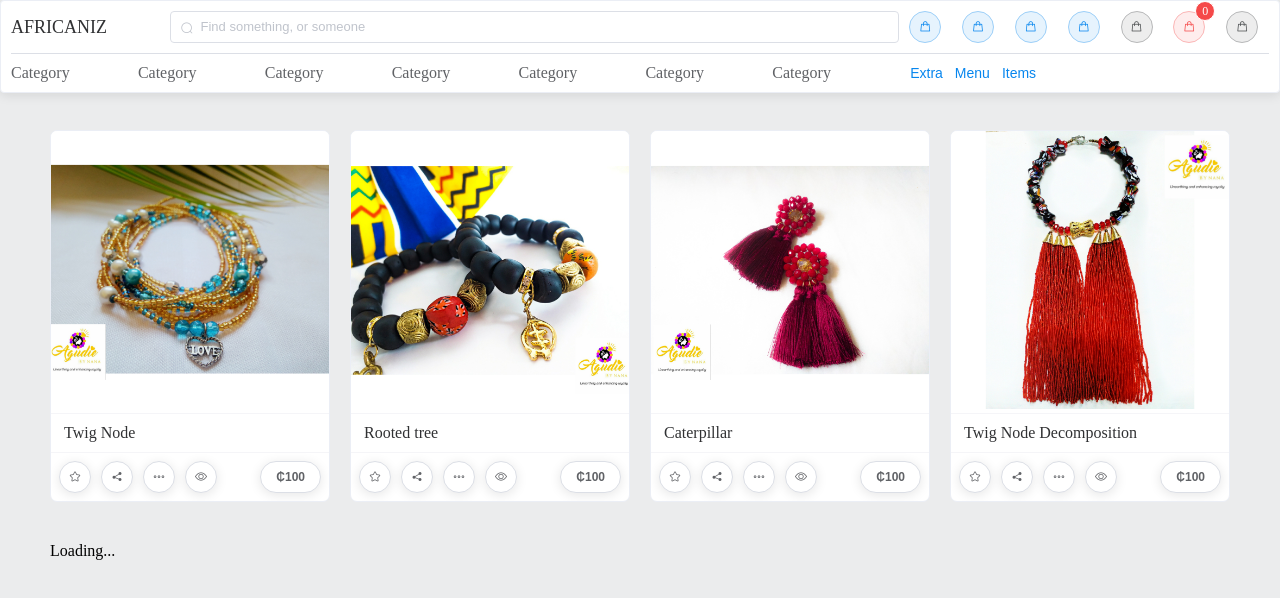
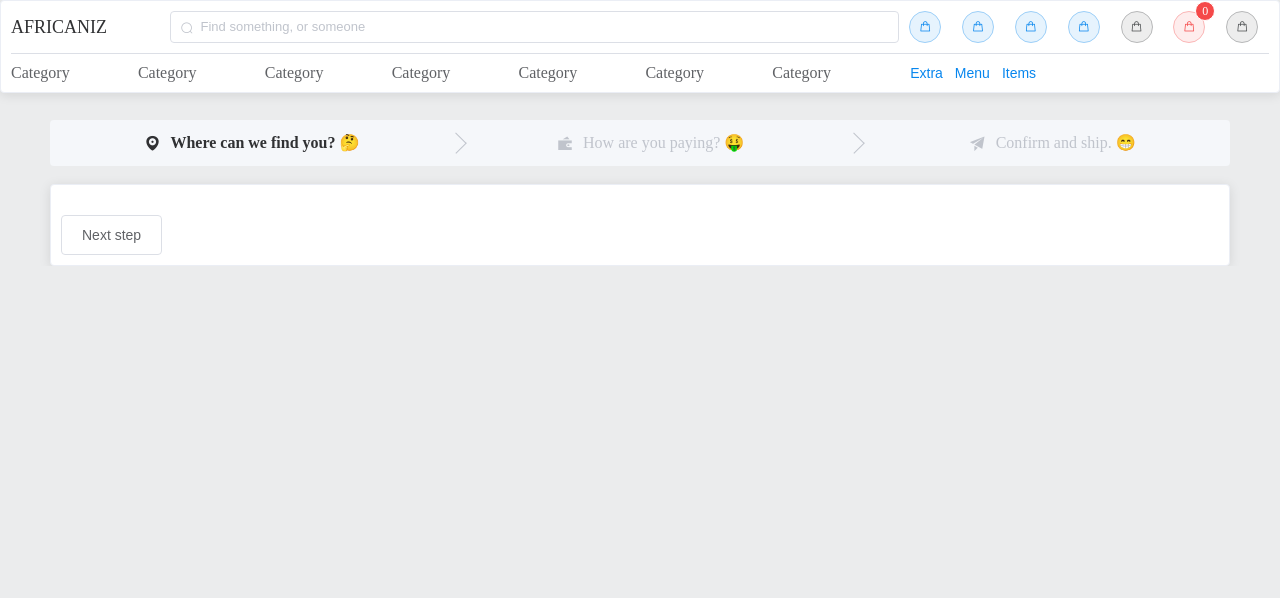
Before and after one commit to Nuerkie-Opt/shop-web, a Vue app: page /checkout in a window 1280 px wide. Shown: the top 598 px of the page. Built offline with nearby package versions, Linux system fonts and the light colour scheme.

Commit message:
Checkout

```diff
--- /dev/null
+++ b/src/components/shop/Cart.vue
@@ -0,0 +1,5 @@
+<template>
+    <div>
+        Cart
+    </div>
+</template>
--- /dev/null
+++ b/src/components/shop/Checkout.vue
@@ -0,0 +1,35 @@
+<template>
+  <div>
+    <el-steps :space="200" :active="active" finish-status="success" simple>
+      <el-step title="Where can we find you? 🤔" icon="el-icon-location"></el-step>
+      <el-step title="How are you paying? 🤑" icon="el-icon-s-finance"></el-step>
+      <el-step title="Confirm and ship. 😁" icon="el-icon-s-promotion"></el-step>
+    </el-steps>
+    <br/>
+    <el-card >
+    <el-button style="margin-top: 20px;" @click="next">Next step</el-button>
+    </el-card>
+  </div>
+</template>
+
+
+<script>
+  export default {
+    data() {
+      return {
+        active: 0
+      };
+    },
+
+    methods: {
+      next() {
+        if (this.active++ > 2) this.active = 0;
+      }
+    }
+  }
+</script>
+
+
+<style scoped>
+
+</style>
```
Also changed, not shown: src/components/shop/routes.js (+10 -0 lines).
